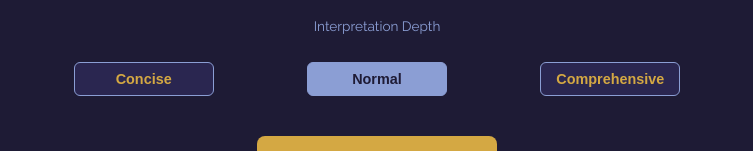
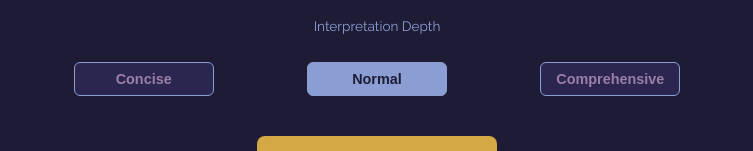
Before and after one commit to orpheseum/dream-keys, a website: page index.html in a window 1280 px wide. Shown: the part 436-587 px from the top of the page, without its empty margins (263-1016 px from the left). Drawn offline with Linux system fonts and the light colour scheme.

Commit message:
Update style.css

```diff
--- a/style.css
+++ b/style.css
@@ -17,7 +17,7 @@ button:hover { background: #b8902f; }
 .level-selector { margin-bottom: 20px; text-align: center; }
 .level-selector label { display: block; color: #8b9ed4; font-family: 'Raleway', sans-serif; font-size: 0.85rem; margin-bottom: 8px; margin-top: 16px; }
 .level-buttons { display: flex; justify-content: center; gap: 10px; }
-.level-btn { padding: 8px 0; width: 140px; background: #2a2650; color: #d4a843; border: 1px solid #8b9ed4; border-radius: 6px; font-size: 0.9rem; cursor: pointer; }
+.level-btn { padding: 8px 0; width: 140px; background: #2a2650; color: #9b7fa8; border: 1px solid #8b9ed4; border-radius: 6px; font-size: 0.9rem; cursor: pointer; }
 .level-btn.active { background: #8b9ed4; color: #1e1b35; font-weight: bold; }
 .level-btn:hover { background: #3a3660; }
 .level-btn.active:hover { background: #8b9ed4; }
```
